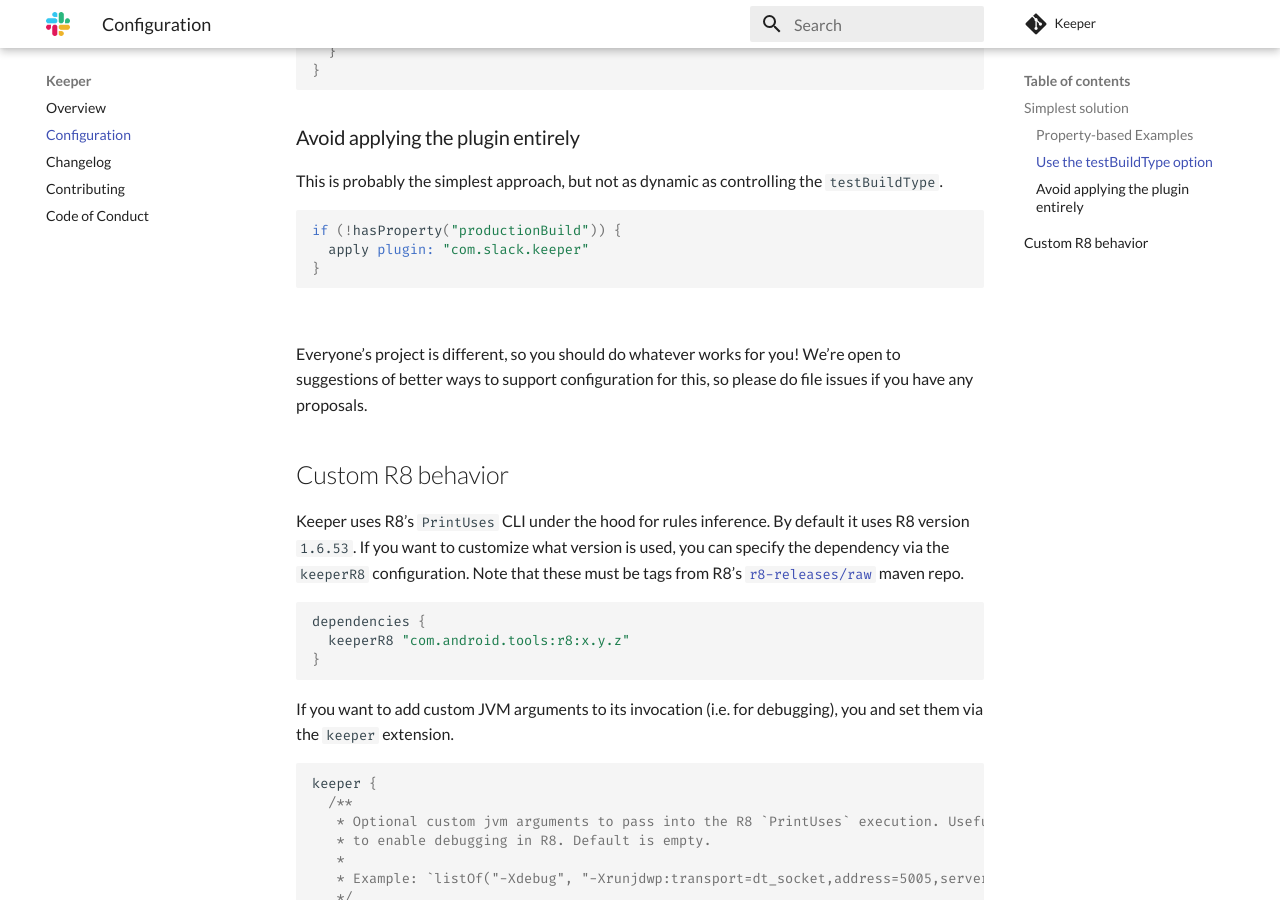
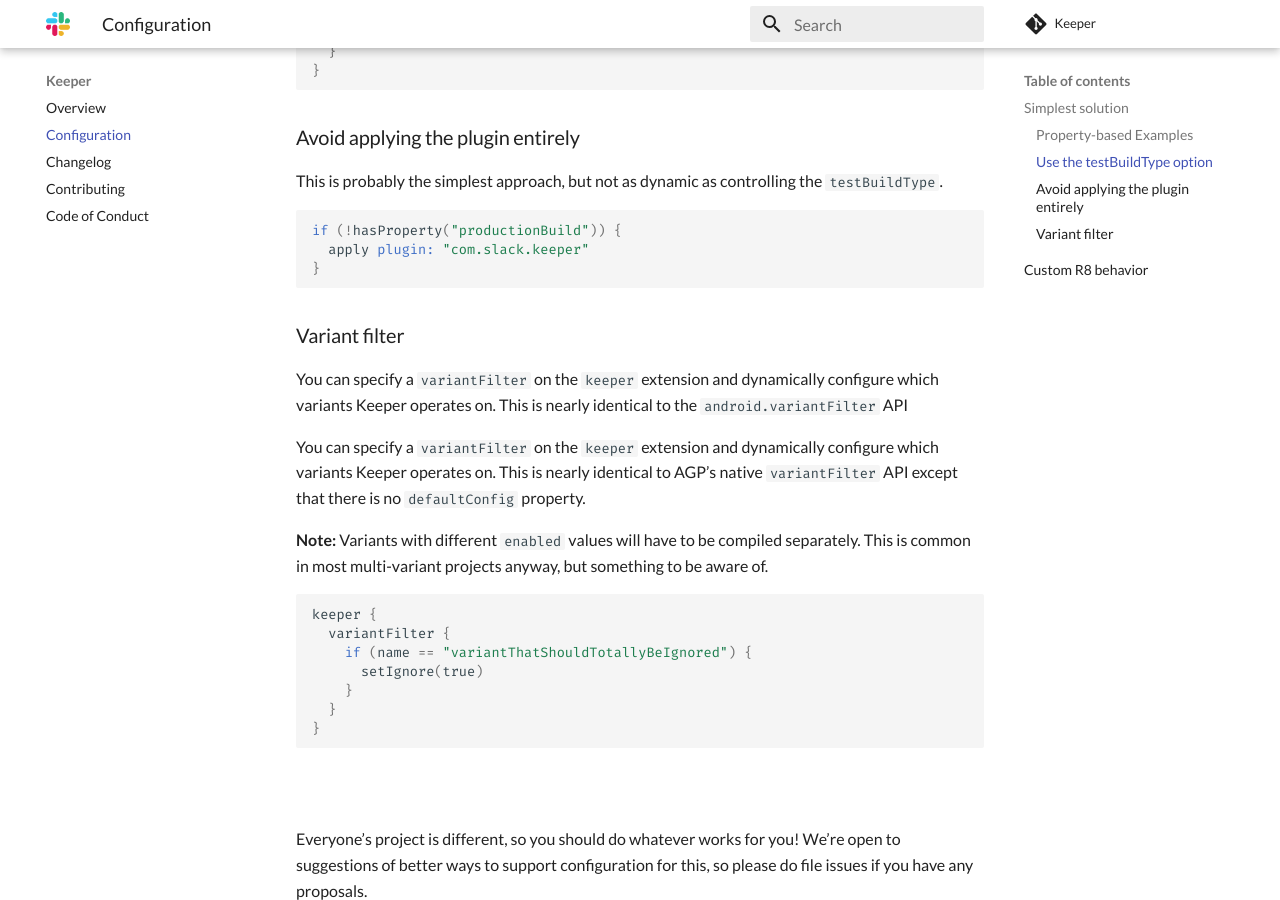
Before and after one commit to slackhq/keeper, an MkDocs documentation site: the page built from docs/configuration.md, in a window 1280 px wide and 900 px high, scrolled down 1350 px. Built offline with MkDocs 1.6.1 and Material for MkDocs 9.7.7, drawn with Linux system fonts in a browser that asks for light colours; comment, search, counter and statistics services are not loaded.

Commit message:
Add docs

````diff
--- a/docs/configuration.md
+++ b/docs/configuration.md
@@ -69,7 +69,29 @@ if (!hasProperty("productionBuild")) {
 }
 ```
 
-##### <your build here>
+### Variant filter
+
+You can specify a `variantFilter` on the `keeper` extension and dynamically configure which variants
+Keeper operates on. This is nearly identical to the `android.variantFilter` API
+
+You can specify a `variantFilter` on the `keeper` extension and dynamically configure which variants
+Keeper operates on. This is nearly identical to AGP's native `variantFilter` API except that there
+is no `defaultConfig` property.
+
+**Note:** Variants with different `enabled` values will have to be compiled separately. This is common
+in most multi-variant projects anyway, but something to be aware of.
+
+```groovy
+keeper {
+  variantFilter {
+    if (name == "variantThatShouldTotallyBeIgnored") {
+      setIgnore(true)
+    }
+  }
+}
+```
+
+### <your build here>
 
 Everyone's project is different, so you should do whatever works for you! We're open to suggestions
 of better ways to support configuration for this, so please do file issues if you have any proposals.
````
